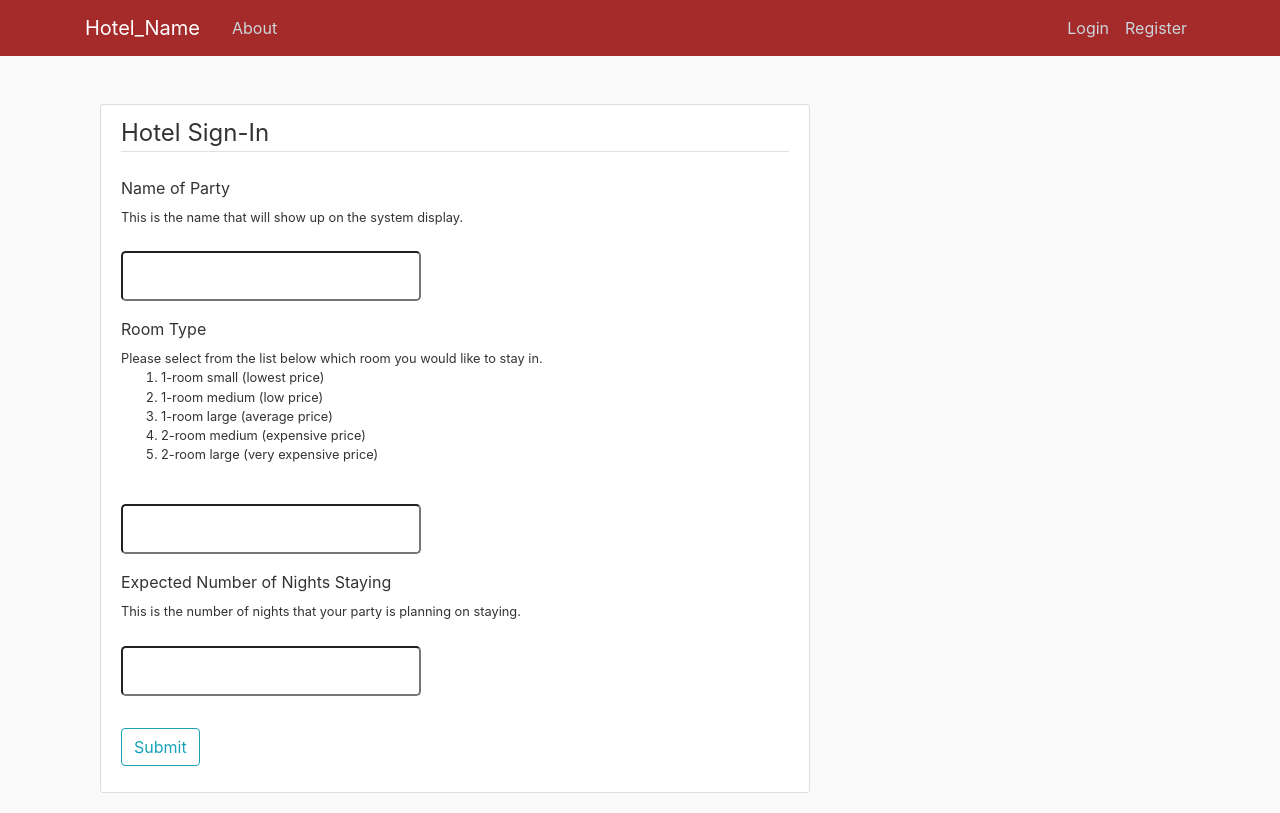
After one commit to ReburnedBeans/COP5035_Hotel_Managment, a Flask app: page /hotel_form in a window 1280 px wide. The commit adds this page. Run offline with Flask 2, Linux system fonts and the light colour scheme; some libraries are stand-ins or nearby versions.

Commit message:
Hotel Form Created
Updated some files and created hotel_form.html which allows the newly logged in user to enter the number of nights and the room for which they are staying in. Additionally, created some basic DB stuff. However, was unable to successfully work this information.

```diff
--- a/forms.py
+++ b/forms.py
@@ -1,6 +1,7 @@
 from flask_wtf import FlaskForm
 from wtforms import StringField, PasswordField, SubmitField, BooleanField
-from wtforms.validators import DataRequired, Length, Email, EqualTo
+from wtforms.fields.numeric import IntegerField
+from wtforms.validators import DataRequired, Length, Email, EqualTo, NumberRange
 
 class RegistrationForm(FlaskForm):
     username = StringField('Username',
@@ -18,3 +19,12 @@ class LoginForm(FlaskForm):
     password = PasswordField('Password', validators=[DataRequired()])
     remember = BooleanField('Remember Me')
     submit = SubmitField('Login')
+
+#Class: HotelForm
+#Functionality: Allows user to upload their room type and number of nights to the DB.
+class HotelForm(FlaskForm):
+    name = StringField('Name of Party',
+                           validators=[DataRequired(), Length(min=2, max=20)])
+    room_type = IntegerField('Room Type', validators=[DataRequired(), NumberRange(1,5)])
+    number_of_nights = IntegerField('Expected Number of Nights Staying', validators=[DataRequired()])
+    submit = SubmitField('Submit')
--- a/hotelmanagment.py
+++ b/hotelmanagment.py
@@ -1,8 +1,25 @@
 from flask import Flask, render_template, url_for, flash, redirect
-from forms import RegistrationForm, LoginForm
+from flask_sqlalchemy import SQLAlchemy #For using SQLAlchemy
+from forms import HotelForm, RegistrationForm, LoginForm
+
+
 
 app = Flask(__name__)
 app.config['SECRET_KEY'] = '1c0f66335b647802e2f8e872def6e6dbd5544841bd963025f2c77a32966fd2cb' #Random Secret key
+app.config['SQLALCHEMY_DATABASE_URI'] = 'sqlite:///site.db' #For using SQLAlchemy
+db = SQLAlchemy(app) #For using SQLAlchemy
+
+#For using SQLAlchemy.
+class User(db.Model):
+    id = db.Column(db.Integer, primary_key=True)
+    username = db.Column(db.String(20), unique=True, nullable=False)
+    email = db.Column(db.String(120), unique=True, nullable=False)
+    password = db.Column(db.String(60), nullable=False)
+    number_of_nights = db.Column(db.Integer)
+    room_type = db.Column(db.Integer)
+
+    def __repr__(self):
+        return f"User('{self.username}', '{self.email}')"
 
 @app.route("/")
 @app.route("/home")
@@ -17,21 +34,8 @@ def about():
 def register():
     form = RegistrationForm()
     if form.validate_on_submit():
-        flash('Account created for {form.username.data}!', 'success') #NOT WORKING! The message fails to pop up.
-        # Hey, add something like this to layout.html. This will grab all the flashed messages and display them.
-        # Delete this when you're done. -JP
-        """{% block content %}
-        <div class="container">
-        {% for message in get_flashed_messages() %}
-        <div class="alert alert-warning">
-        <button type="button" class="close" data-dismiss="alert">&times;</button>
-        {{ message }}
-        </div>
-        {% endfor %}
-        {% block page_content %}{% endblock %}
-        </div>
-        {% endblock %}"""
-        return redirect(url_for('home'))
+        flash(f'Account created for {form.username.data}!', 'success')
+        return redirect(url_for('hotel_form'))
     return render_template('register.html', title='Register', form=form)
 
 @app.route("/login", methods=['GET', 'POST'])
@@ -40,11 +44,20 @@ def login():
     if form.validate_on_submit():
         if form.email.data == 'admin@blog.com' and form.password.data == 'password':
             flash('You have been logged in!', 'success') #NOT WORKING! The message fails to pop up.
-            return redirect(url_for('home'))
+            return redirect(url_for('hotel_form'))
         else:
             flash('Login Unsuccessful. Please check username and password', 'danger') #NOT WORKING! The message fails to pop up.
     return render_template('login.html', title='Login', form=form)
 
+#Page where the user inputs their information about the stay.
+@app.route("/hotel_form", methods=['GET', 'POST'])
+def hotel_form():
+    form = HotelForm()
+    if form.validate_on_submit():
+        flash(f'Room registered for {form.name.data}. We hope you enjoy your stay!', 'success')
+        return redirect(url_for('home'))
+    return render_template('hotel_form.html', title='Hotel Form', form=form)
+
 
 if __name__ == '__main__':
     app.run(debug=True)
--- a/templates/home.html
+++ b/templates/home.html
@@ -1,7 +1,7 @@
 {% extends "layout.html" %}
 {% block content %}
         <article class="content-section">
-            <h1>Hotel_Nights_Schedule</h1>
+            <h1>Hotel_Scheduler</h1>
             <p>Please make sure to register/login before using the application.</p>
             <p>NOTE TO DEVELOPERS: Here is where we will theoretically display the night that the user will be spending, and it will also display all other guests staying at the hotel if the user is the manager. END NOTE</p>
         </article>
--- /dev/null
+++ b/templates/hotel_form.html
@@ -0,0 +1,75 @@
+{% extends "layout.html" %}
+{% block content %}
+        <div class="form-section">
+            <form method="POST" action="" class="form">
+                {{ form.hidden_tag() }}
+                <fieldset class="form-group">
+                    <legend class="border-bottom mb-4">Hotel Sign-In</legend>
+                    <div class="form-group">
+                        {{ form.name.label(class="form-control-label") }}
+                        <div>
+                            <small>This is the name that will show up on the system display.</small>
+                        </div>
+
+                        {% if form.name.errors %}
+                            {{ form.name(class="form-control form-control-lg is-invalid")}}
+                            <div class="invalid-feedback">
+                                {% for error in form.name.errors %}
+                                    <span>{{ error }}</span>
+                                {% endfor %}
+                            </div>
+                        {% else %}
+                            <br>
+                            {{ form.name(class="form-control-label form-control-lg") }}
+                        {% endif %}
+                    </div>
+                    <div class="form-group">
+                        {{ form.room_type.label(class="form-control-label") }}
+                        <div>
+                            <small>Please select from the list below which room you would like to stay in.
+                                <ol>
+                                    <li>1-room small (lowest price)</li>
+                                    <li>1-room medium (low price)</li>
+                                    <li>1-room large (average price)</li>
+                                    <li>2-room medium (expensive price)</li>
+                                    <li>2-room large (very expensive price)</li>
+                                </ol>
+                            </small>
+                        </div>
+                        {% if form.room_type.errors %}
+                            {{ form.room_type(class="form-control form-control-lg is-invalid")}}
+                            <div class="invalid-feedback">
+                                {% for error in form.room_type.errors %}
+                                    <span>{{ error }}</span>
+                                {% endfor %}
+                            </div>
+                        {% else %}
+                            <br>
+                            {{ form.room_type(class="form-control-label form-control-lg") }}
+                        {% endif %}
+                    </div>
+                    <div class="form-group">
+                        {{ form.number_of_nights.label(class="form-control-label") }}
+                        <div>
+                            <small>This is the number of nights that your party is planning on staying.</small>
+                        </div>
+
+                        {% if form.number_of_nights.errors %}
+                            {{ form.number_of_nights(class="form-control form-control-lg is-invalid")}}
+                            <div class="invalid-feedback">
+                                {% for error in form.number_of_nights.errors %}
+                                    <span>{{ error }}</span>
+                                {% endfor %}
+                            </div>
+                        {% else %}
+                            <br>
+                            {{ form.number_of_nights(class="form-control-label form-control-lg") }}
+                        {% endif %}
+                    </div>
+                </fieldset>
+                <div>
+                    {{ form.submit(class="btn btn-outline-info") }}
+                </div>
+            </form>
+        </div>
+{% endblock content %}
--- a/templates/layout.html
+++ b/templates/layout.html
@@ -36,7 +36,18 @@
         </nav>
     </header>
     <main role="main" class="container">
-        {% block content %}{% endblock %}
+    <div class="col-md-8">
+            {% with messages = get_flashed_messages(with_categories=true)%}
+                {% if messages %}
+                    {% for category, message in messages %}
+                        <div class="alert alert-({ category })">
+                            {{ message }}
+                        </div>
+                    {% endfor %}
+                {% endif %}
+            {% endwith %}
+          {% block content %}{% endblock %}
+        </div>
     </main>
 </body>
 </html>
```
Also changed, not shown: layout.html (deleted, +0 -53 lines), site.db (added), static/main.txt (added).
